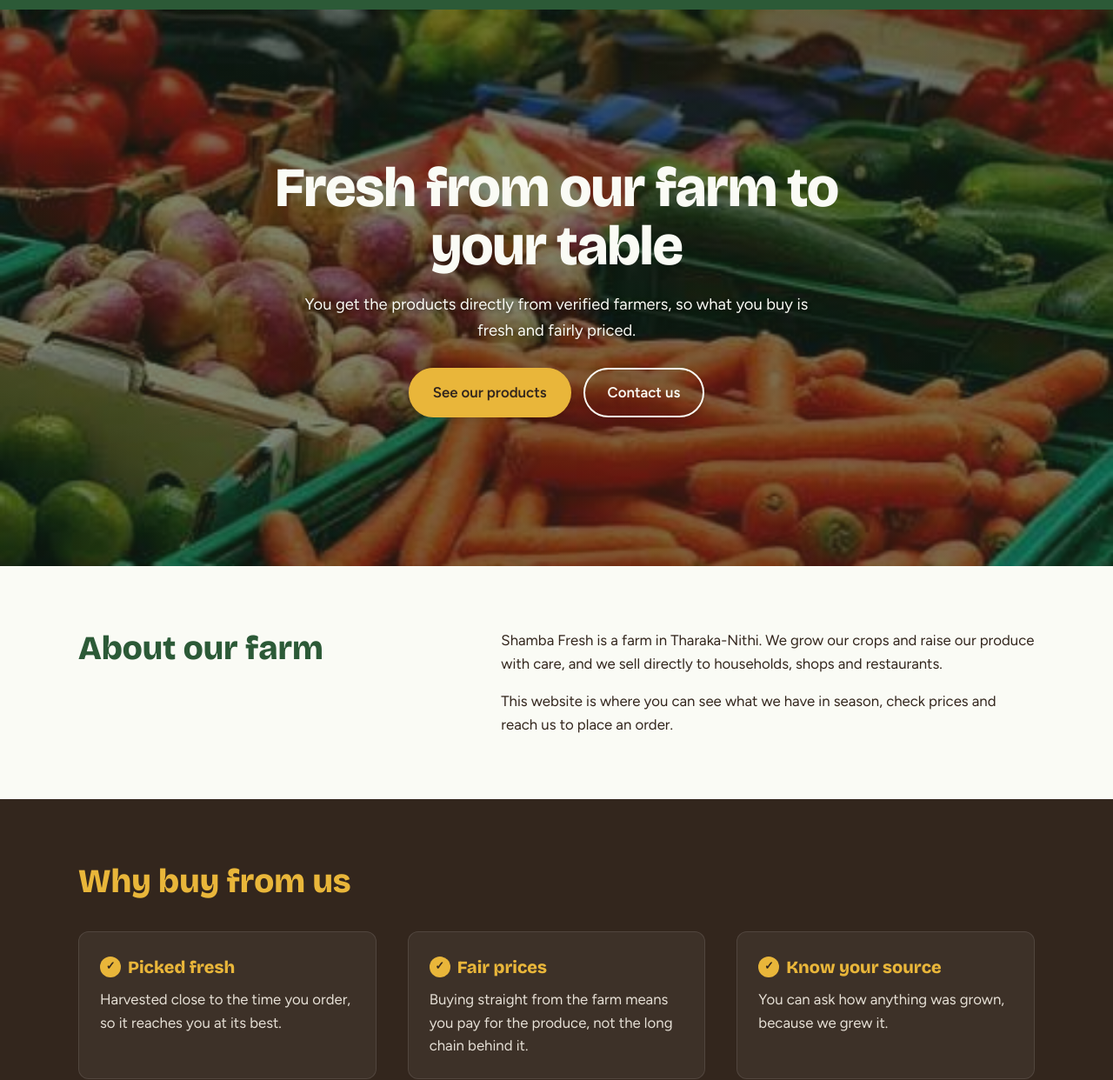
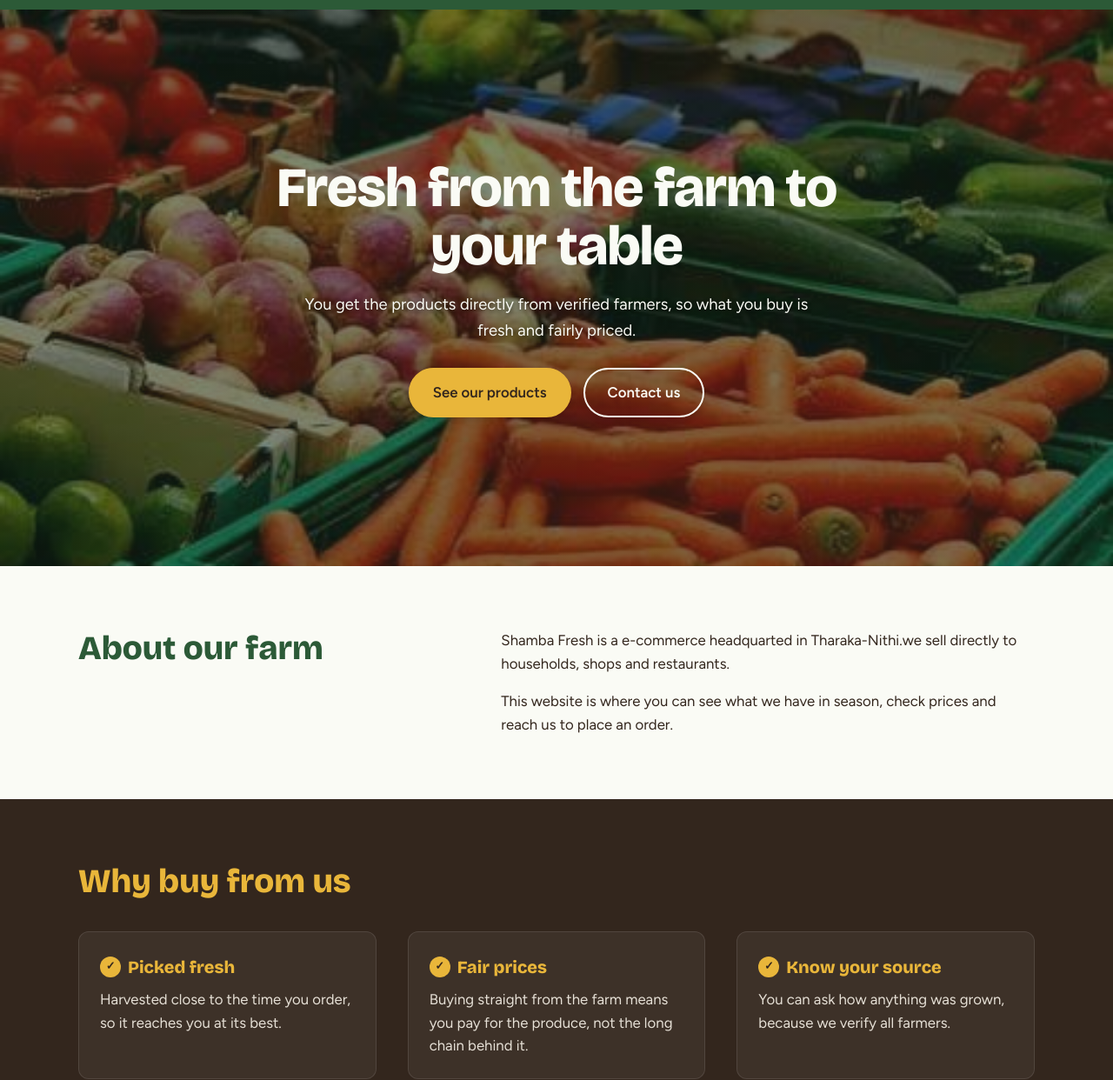
Before and after one commit to alexmwendadev/FUNDAMENTALS-WEB-ASSIGNMENT, a plain HTML site: page index.html in a window 1280 px wide. Shown: the part 82-1324 px from the top of the page at 87% size. Drawn offline with nearby package versions, Linux system fonts and the light colour scheme.

Commit message:
html update

```diff
--- a/index.html
+++ b/index.html
@@ -78,7 +78,7 @@
     <div class="hero">
       <div class="hero-in">
         <div>
-          <h1>Fresh from our farm to your table</h1>
+          <h1>Fresh from the farm to your table</h1>
           <p>You get the products directly from verified farmers, so what you buy is fresh and fairly priced.</p>
           <!-- two buttons: browse the products or contact me -->
           <div class="btns">
@@ -94,7 +94,7 @@
       <div class="wrap about">
         <h2>About our farm</h2>
         <div>
-          <p>Shamba Fresh is a farm in Tharaka-Nithi. We grow our crops and raise our produce with care, and we sell directly to households, shops and restaurants.</p>
+          <p>Shamba Fresh is a e-commerce headquarted in Tharaka-Nithi.we sell directly to households, shops and restaurants.</p>
           <p>This website is where you can see what we have in season, check prices and reach us to place an order.</p>
         </div>
       </div>
@@ -115,7 +115,7 @@
           </div>
           <div>
             <h3>Know your source</h3>
-            <p>You can ask how anything was grown, because we grew it.</p>
+            <p>You can ask how anything was grown, because we verify all farmers.</p>
           </div>
         </div>
       </div>
```
